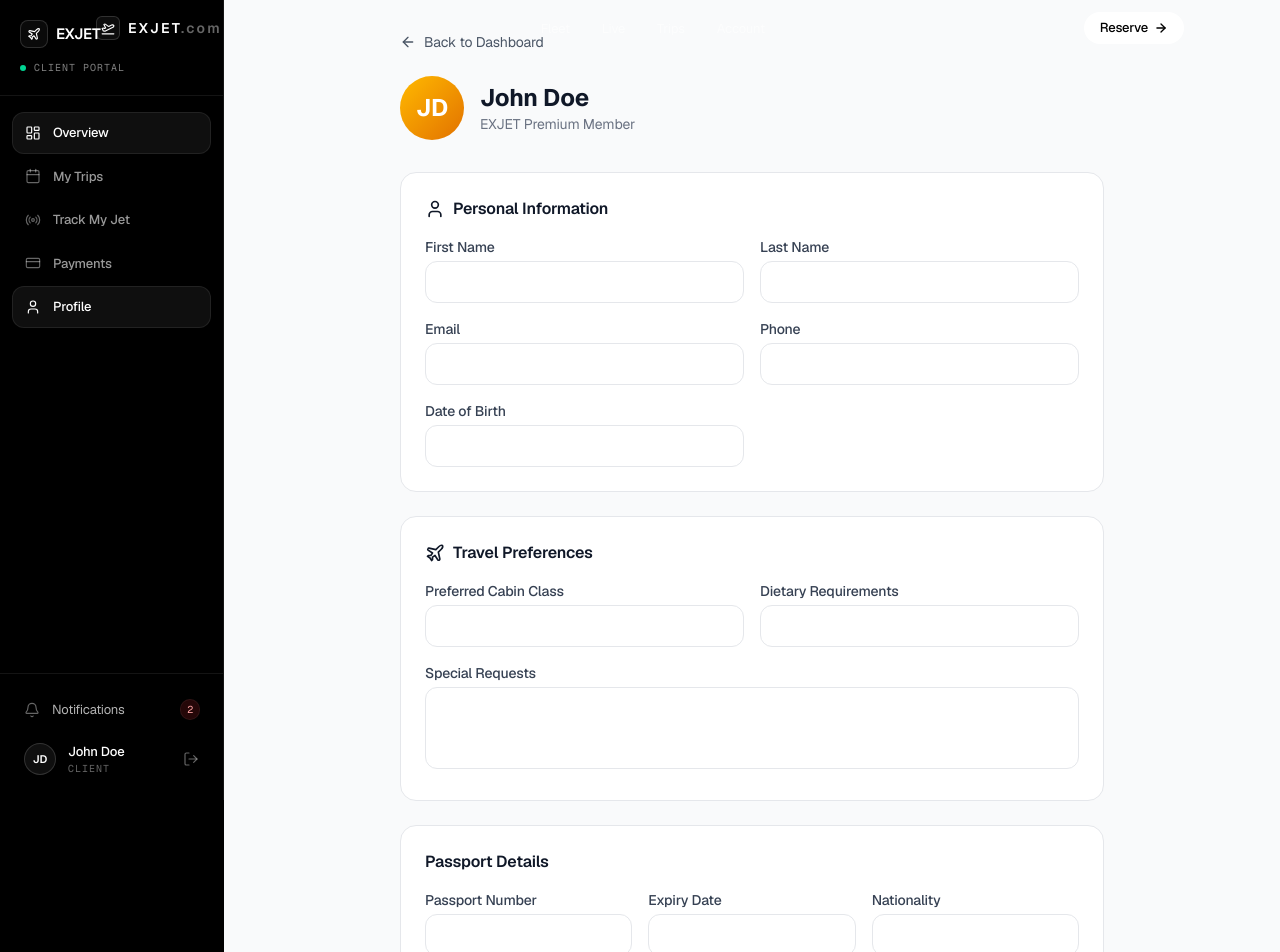
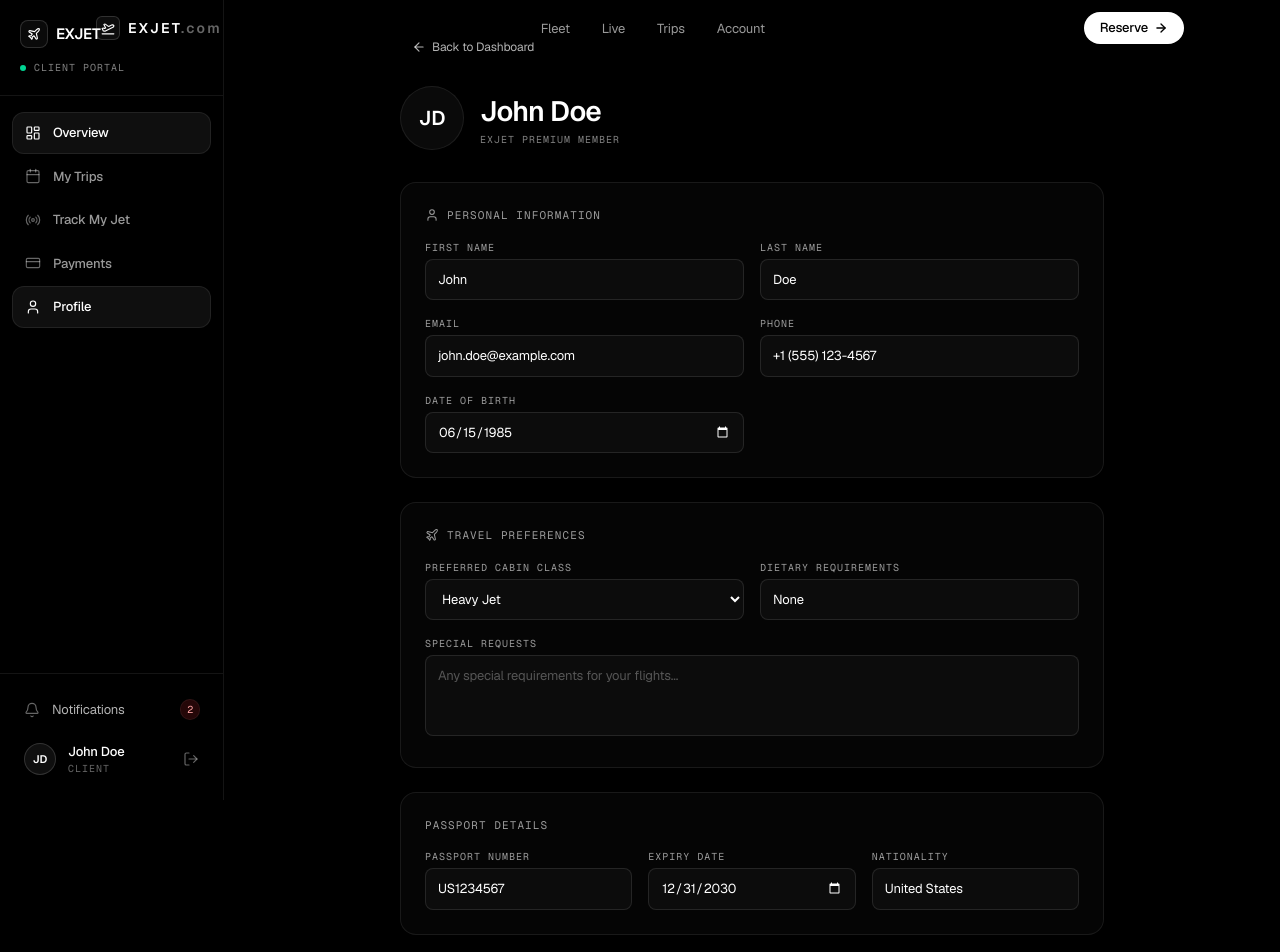
Before and after one commit to EXJETS/EXJET, a Next.js app: page /dashboard/profile in a window 1280 px wide. Shown: the top 952 px of the page. Built offline with nearby package versions, Linux system fonts and the light colour scheme.

Commit message:
Dark-theme dashboard booking detail, profile, tracking pages
Final pass of the full-site design unification agent.

https://claude.ai/code/session_01HiYaZnBu5X48mrkwAJ7nF1

```diff
--- a/src/app/dashboard/profile/page.tsx
+++ b/src/app/dashboard/profile/page.tsx
@@ -14,67 +14,75 @@ export default function ProfilePage() {
 
   const update = (field: string, value: string) => setForm((prev) => ({ ...prev, [field]: value }));
 
+  const inputCls =
+    "w-full rounded-lg border border-white/10 bg-white/[0.03] px-3 py-2.5 text-[13px] text-white placeholder:text-white/30 outline-none focus:border-white/40";
+  const dateCls = inputCls + " [color-scheme:dark]";
+  const labelCls = "mb-1 block font-mono text-[10px] uppercase tracking-widest text-white/60";
+
   return (
-    <div className="min-h-screen bg-gray-50">
-      <div className="max-w-3xl mx-auto px-4 sm:px-6 lg:px-8 py-8">
-        <Link href="/dashboard" className="inline-flex items-center gap-2 text-gray-600 hover:text-gray-900 text-sm mb-6">
-          <ArrowLeft className="w-4 h-4" /> Back to Dashboard
+    <div className="min-h-screen bg-black text-white">
+      <div className="mx-auto max-w-3xl px-4 py-8 sm:px-6 lg:px-8">
+        <Link
+          href="/dashboard"
+          className="mb-6 inline-flex items-center gap-1.5 rounded-full px-3 py-1.5 text-[12px] text-white/70 transition-colors hover:bg-white/[0.05] hover:text-white"
+        >
+          <ArrowLeft className="h-3.5 w-3.5" strokeWidth={2} /> Back to Dashboard
         </Link>
 
-        <div className="flex items-center gap-4 mb-8">
-          <div className="w-16 h-16 rounded-full bg-gradient-to-br from-amber-400 to-amber-600 flex items-center justify-center text-white text-2xl font-bold">
+        <div className="mb-8 flex items-center gap-4">
+          <div className="flex h-16 w-16 items-center justify-center rounded-full border border-white/[0.08] bg-white/[0.04] text-[20px] font-semibold text-white">
             {form.firstName[0]}{form.lastName[0]}
           </div>
           <div>
-            <h1 className="text-2xl font-bold text-gray-900">{form.firstName} {form.lastName}</h1>
-            <p className="text-sm text-gray-500">EXJET Premium Member</p>
+            <h1 className="text-[28px] font-semibold tracking-tight text-white">{form.firstName} {form.lastName}</h1>
+            <p className="font-mono text-[10px] uppercase tracking-widest text-white/50">EXJET Premium Member</p>
           </div>
         </div>
 
         {/* Personal Info */}
-        <div className="bg-white rounded-2xl border border-gray-200 p-6 mb-6">
-          <h2 className="font-semibold text-gray-900 mb-4 flex items-center gap-2">
-            <User className="w-5 h-5" /> Personal Information
-          </h2>
-          <div className="grid grid-cols-1 sm:grid-cols-2 gap-4">
+        <div className="mb-6 rounded-2xl border border-white/[0.08] bg-white/[0.02] p-6 backdrop-blur-xl">
+          <div className="mb-4 flex items-center gap-2">
+            <User className="h-3.5 w-3.5 text-white/60" strokeWidth={1.75} />
+            <p className="font-mono text-[11px] uppercase tracking-widest text-white/60">Personal Information</p>
+          </div>
+          <div className="grid grid-cols-1 gap-4 sm:grid-cols-2">
             <div>
-              <label className="block text-sm font-medium text-gray-700 mb-1">First Name</label>
-              <input type="text" value={form.firstName} onChange={(e) => update("firstName", e.target.value)}
-                className="w-full px-4 py-2.5 rounded-xl border border-gray-200 text-sm focus:border-amber-500 focus:ring-1 focus:ring-amber-500 outline-none" />
+              <label className={labelCls}>First Name</label>
+              <input type="text" value={form.firstName} onChange={(e) => update("firstName", e.target.value)} className={inputCls} />
             </div>
             <div>
-              <label className="block text-sm font-medium text-gray-700 mb-1">Last Name</label>
-              <input type="text" value={form.lastName} onChange={(e) => update("lastName", e.target.value)}
-                className="w-full px-4 py-2.5 rounded-xl border border-gray-200 text-sm focus:border-amber-500 focus:ring-1 focus:ring-amber-500 outline-none" />
+              <label className={labelCls}>Last Name</label>
+              <input type="text" value={form.lastName} onChange={(e) => update("lastName", e.target.value)} className={inputCls} />
             </div>
             <div>
-              <label className="block text-sm font-medium text-gray-700 mb-1">Email</label>
-              <input type="email" value={form.email} onChange={(e) => update("email", e.target.value)}
-                className="w-full px-4 py-2.5 rounded-xl border border-gray-200 text-sm focus:border-amber-500 focus:ring-1 focus:ring-amber-500 outline-none" />
+              <label className={labelCls}>Email</label>
+              <input type="email" value={form.email} onChange={(e) => update("email", e.target.value)} className={inputCls} />
             </div>
             <div>
-              <label className="block text-sm font-medium text-gray-700 mb-1">Phone</label>
-              <input type="tel" value={form.phone} onChange={(e) => update("phone", e.target.value)}
-                className="w-full px-4 py-2.5 rounded-xl border border-gray-200 text-sm focus:border-amber-500 focus:ring-1 focus:ring-amber-500 outline-none" />
+              <label className={labelCls}>Phone</label>
+              <input type="tel" value={form.phone} onChange={(e) => update("phone", e.target.value)} className={inputCls} />
             </div>
             <div>
-              <label className="block text-sm font-medium text-gray-700 mb-1">Date of Birth</label>
-              <input type="date" value={form.dob} onChange={(e) => update("dob", e.target.value)}
-                className="w-full px-4 py-2.5 rounded-xl border border-gray-200 text-sm focus:border-amber-500 focus:ring-1 focus:ring-amber-500 outline-none" />
+              <label className={labelCls}>Date of Birth</label>
+              <input type="date" value={form.dob} onChange={(e) => update("dob", e.target.value)} className={dateCls} />
             </div>
           </div>
         </div>
 
         {/* Travel Preferences */}
-        <div className="bg-white rounded-2xl border border-gray-200 p-6 mb-6">
-          <h2 className="font-semibold text-gray-900 mb-4 flex items-center gap-2">
-            <Plane className="w-5 h-5" /> Travel Preferences
-          </h2>
-          <div className="grid grid-cols-1 sm:grid-cols-2 gap-4">
+        <div className="mb-6 rounded-2xl border border-white/[0.08] bg-white/[0.02] p-6 backdrop-blur-xl">
+          <div className="mb-4 flex items-center gap-2">
+            <Plane className="h-3.5 w-3.5 text-white/60" strokeWidth={1.75} />
+            <p className="font-mono text-[11px] uppercase tracking-widest text-white/60">Travel Preferences</p>
+          </div>
+          <div className="grid grid-cols-1 gap-4 sm:grid-cols-2">
             <div>
-              <label className="block text-sm font-medium text-gray-700 mb-1">Preferred Cabin Class</label>
-              <select value={form.preferredCategory} onChange={(e) => update("preferredCategory", e.target.value)}
-                className="w-full px-4 py-2.5 rounded-xl border border-gray-200 text-sm focus:border-amber-500 focus:ring-1 focus:ring-amber-500 outline-none">
+              <label className={labelCls}>Preferred Cabin Class</label>
+              <select
+                value={form.preferredCategory}
+                onChange={(e) => update("preferredCategory", e.target.value)}
+                className={inputCls}
+              >
                 <option value="light">Light Jet</option>
                 <option value="midsize">Midsize Jet</option>
                 <option value="super_midsize">Super Midsize</option>
@@ -83,45 +91,64 @@ export default function ProfilePage() {
               </select>
             </div>
             <div>
-              <label className="block text-sm font-medium text-gray-700 mb-1">Dietary Requirements</label>
-              <input type="text" value={form.dietary} onChange={(e) => update("dietary", e.target.value)}
-                className="w-full px-4 py-2.5 rounded-xl border border-gray-200 text-sm focus:border-amber-500 focus:ring-1 focus:ring-amber-500 outline-none"
-                placeholder="None" />
+              <label className={labelCls}>Dietary Requirements</label>
+              <input
+                type="text"
+                value={form.dietary}
+                onChange={(e) => update("dietary", e.target.value)}
+                className={inputCls}
+                placeholder="None"
+              />
             </div>
             <div className="sm:col-span-2">
-              <label className="block text-sm font-medium text-gray-700 mb-1">Special Requests</label>
-              <textarea value={form.specialRequests} onChange={(e) => update("specialRequests", e.target.value)}
+              <label className={labelCls}>Special Requests</label>
+              <textarea
+                value={form.specialRequests}
+                onChange={(e) => update("specialRequests", e.target.value)}
                 rows={3}
-                className="w-full px-4 py-2.5 rounded-xl border border-gray-200 text-sm focus:border-amber-500 focus:ring-1 focus:ring-amber-500 outline-none resize-none"
-                placeholder="Any special requirements for your flights..." />
+                className={inputCls + " resize-none"}
+                placeholder="Any special requirements for your flights..."
+              />
             </div>
           </div>
         </div>
 
         {/* Passport */}
-        <div className="bg-white rounded-2xl border border-gray-200 p-6 mb-6">
-          <h2 className="font-semibold text-gray-900 mb-4">Passport Details</h2>
-          <div className="grid grid-cols-1 sm:grid-cols-3 gap-4">
+        <div className="mb-6 rounded-2xl border border-white/[0.08] bg-white/[0.02] p-6 backdrop-blur-xl">
+          <p className="mb-4 font-mono text-[11px] uppercase tracking-widest text-white/60">Passport Details</p>
+          <div className="grid grid-cols-1 gap-4 sm:grid-cols-3">
             <div>
-              <label className="block text-sm font-medium text-gray-700 mb-1">Passport Number</label>
-              <input type="text" value={form.passportNumber} onChange={(e) => update("passportNumber", e.target.value)}
-                className="w-full px-4 py-2.5 rounded-xl border border-gray-200 text-sm focus:border-amber-500 focus:ring-1 focus:ring-amber-500 outline-none" />
+              <label className={labelCls}>Passport Number</label>
+              <input
+                type="text"
+                value={form.passportNumber}
+                onChange={(e) => update("passportNumber", e.target.value)}
+                className={inputCls}
+              />
             </div>
             <div>
-              <label className="block text-sm font-medium text-gray-700 mb-1">Expiry Date</label>
-              <input type="date" value={form.passportExpiry} onChange={(e) => update("passportExpiry", e.target.value)}
-                className="w-full px-4 py-2.5 rounded-xl border border-gray-200 text-sm focus:border-amber-500 focus:ring-1 focus:ring-amber-500 outline-none" />
+              <label className={labelCls}>Expiry Date</label>
+              <input
+                type="date"
+                value={form.passportExpiry}
+                onChange={(e) => update("passportExpiry", e.target.value)}
+                className={dateCls}
+              />
             </div>
             <div>
-              <label className="block text-sm font-medium text-gray-700 mb-1">Nationality</label>
-              <input type="text" value={form.nationality} onChange={(e) => update("nationality", e.target.value)}
-                className="w-full px-4 py-2.5 rounded-xl border border-gray-200 text-sm focus:border-amber-500 focus:ring-1 focus:ring-amber-500 outline-none" />
+              <label className={labelCls}>Nationality</label>
+              <input
+                type="text"
+                value={form.nationality}
+                onChange={(e) => update("nationality", e.target.value)}
+                className={inputCls}
+              />
             </div>
           </div>
         </div>
 
-        <button className="w-full py-3 rounded-xl bg-gradient-to-r from-amber-500 to-amber-600 text-white font-semibold hover:from-amber-600 hover:to-amber-700 transition-all flex items-center justify-center gap-2">
-          <Save className="w-4 h-4" /> Save Changes
+        <button className="inline-flex w-full items-center justify-center gap-2 rounded-full bg-white px-6 py-3 text-[13px] font-medium text-black transition-colors hover:bg-white/90 active:scale-[0.98]">
+          <Save className="h-3.5 w-3.5" strokeWidth={2} /> Save Changes
         </button>
       </div>
     </div>
```
Also changed, not shown: src/app/dashboard/bookings/[id]/page.tsx (+84 -73 lines), src/app/dashboard/tracking/page.tsx (+29 -21 lines).
